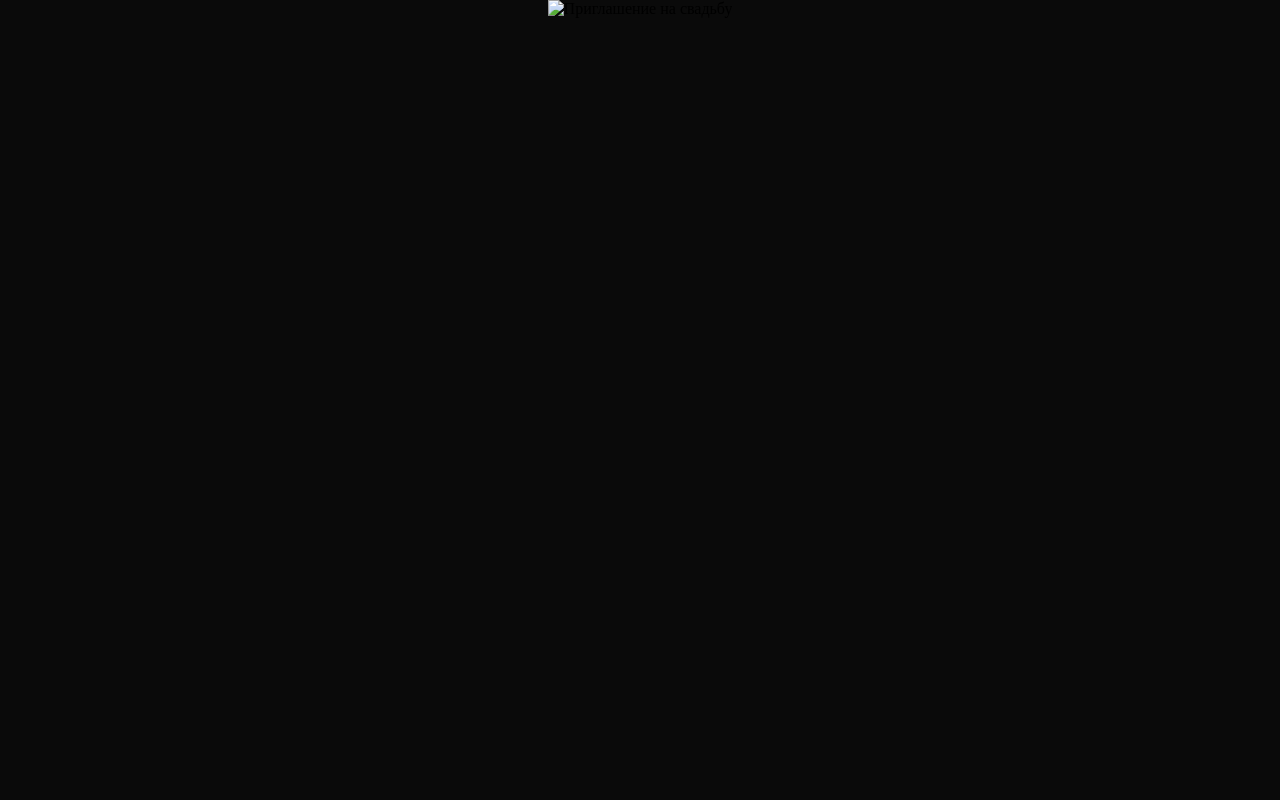
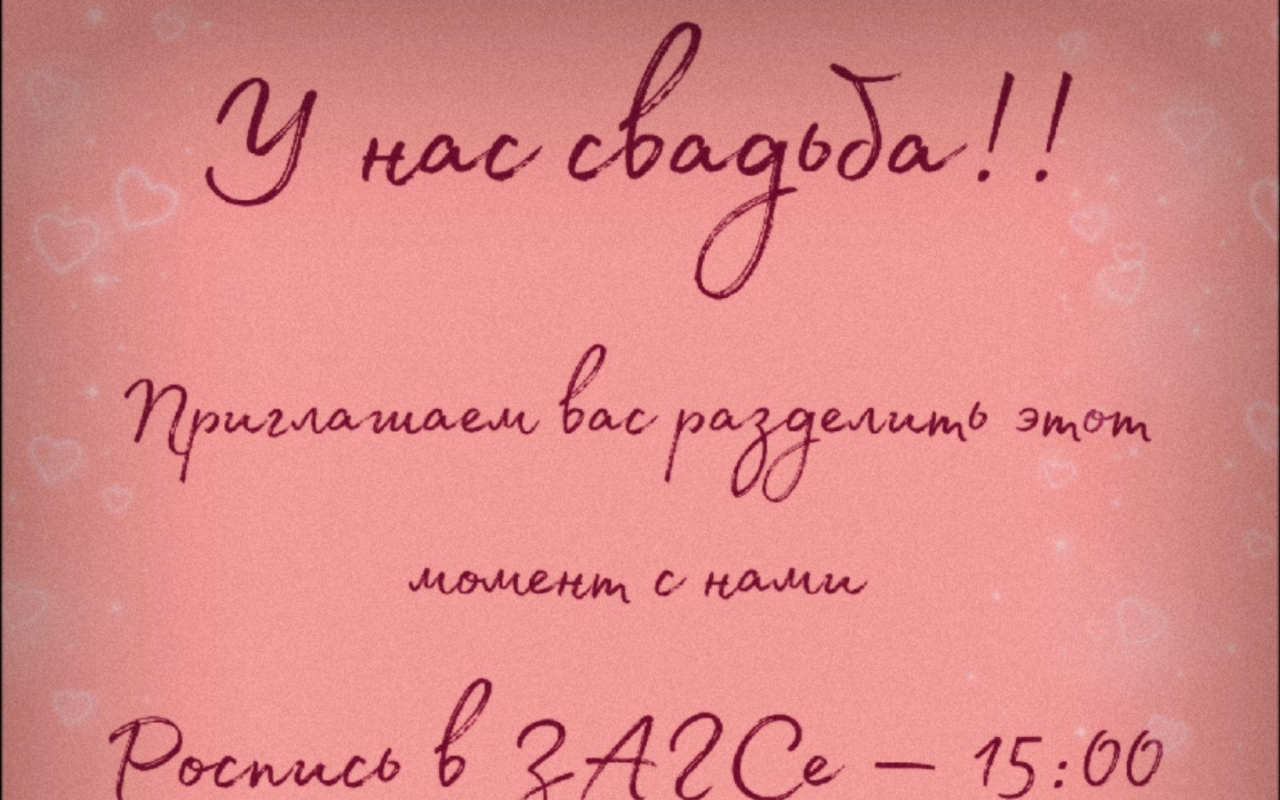
Before and after one commit to MorionEmeral/vosemnadcatoe_avgusta, a plain HTML site: page index.html in a window 1280 px wide. Shown: the top 800 px of the page. Drawn offline with Linux system fonts and the light colour scheme.

Commit message:
Add files via upload

```diff
--- a/index.html
+++ b/index.html
@@ -3,37 +3,74 @@
 <head>
     <meta charset="UTF-8">
     <meta name="viewport" content="width=device-width, initial-scale=1.0, maximum-scale=1.0, user-scalable=no">
-<title>Приглашение на свадьбу</title>
+    <title>Свадебное приглашение</title>
     <style>
-*{
+        /* Полный сброс отступов */
+        * {
             margin: 0;
             padding: 0;
             box-sizing: border-box;
         }
 
-html, body{
-width: 100%;
-background-color: #0a0a0a;
+        body {
+            background: #0a0a0a; /* тёмный фон, пока грузится картинка */
+            min-height: 100vh;
+            display: flex;
+            flex-direction: column;
+            align-items: center;
         }
 
-.photo-wrapper{
+        /* Контейнер для фото – по ширине экрана */
+        .photo-container {
             width: 100%;
+            max-width: 100%;
             display: flex;
             justify-content: center;
         }
 
-.photo-wrapper img{
-width: 100%
+        .photo-container img {
+            width: 100%;
             height: auto;
             display: block;
-max-width: 100%;
+            /* если картинка не загрузится – покажем альтернативный текст */
+            background: #222;
+        }
+
+        /* Сообщение об ошибке загрузки (будет показано, если фото не найдено) */
+        .error-message {
+            color: #ff6b6b;
+            font-family: Arial, sans-serif;
+            padding: 20px;
+            text-align: center;
         }
     </style>
 </head>
 <body>
 
-<div class="photo-wrapper">
-<img scr="vosemnadcatoeavgusta.jpg" alt="Приглашение на свадьбу">
+    <div class="photo-container">
+        <!--
+            ⚠️ ВАЖНО:
+            - замените "priglaschenie.jpg" на точное имя вашего файла
+            - если фото лежит в папке, укажите путь, например "images/foto.jpg"
+            - проверьте расширение (.jpg, .png, .gif)
+            - имя должно быть написано ТОЧНО ТАК ЖЕ, включая регистр букв
+        -->
+        <img
+            src="vosemnadcatoeavgusta.jpg"
+            alt="Приглашение на свадьбу"
+            onerror="this.style.display='none'; document.getElementById('error').style.display='block';"
+        >
     </div>
+
+    <!-- Сообщение об ошибке – появится, если фото не загрузилось -->
+    <div id="error" class="error-message" style="display: none;">
+        ❌ Фото не найдено. Убедитесь, что файл лежит рядом с index.html и назван правильно.
+    </div>
+
+    <!-- Если хотите, добавьте текст под фото (дата, место) -->
+    <div class="footer-text">
+        Ждём вас 15 августа 2026 в 17:00
+    </div>
+
 </body>
 </html>
```
Lines whose indentation alone changed are shown as unchanged.
